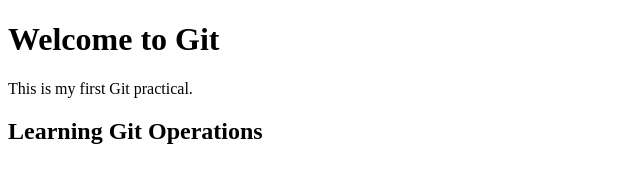
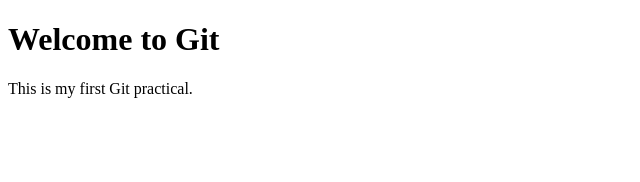
Before and after one commit to devarajkanajam3/GitPractical, a plain HTML site: page index.html in a window 1280 px wide. Shown: the whole page, without its empty margins (0-640 px from the left). Drawn offline with Linux system fonts and the light colour scheme.

Commit message:
Revert "Third commit again"
This reverts commit 88702dfc731ca27f052c665c8965295cd14236d8.

```diff
--- a/index.html
+++ b/index.html
@@ -6,6 +6,5 @@
 <body>
     <h1>Welcome to Git</h1>
     <p>This is my first Git practical.</p>
-    <h2>Learning Git Operations</h2>
 </body>
 </html>
```
